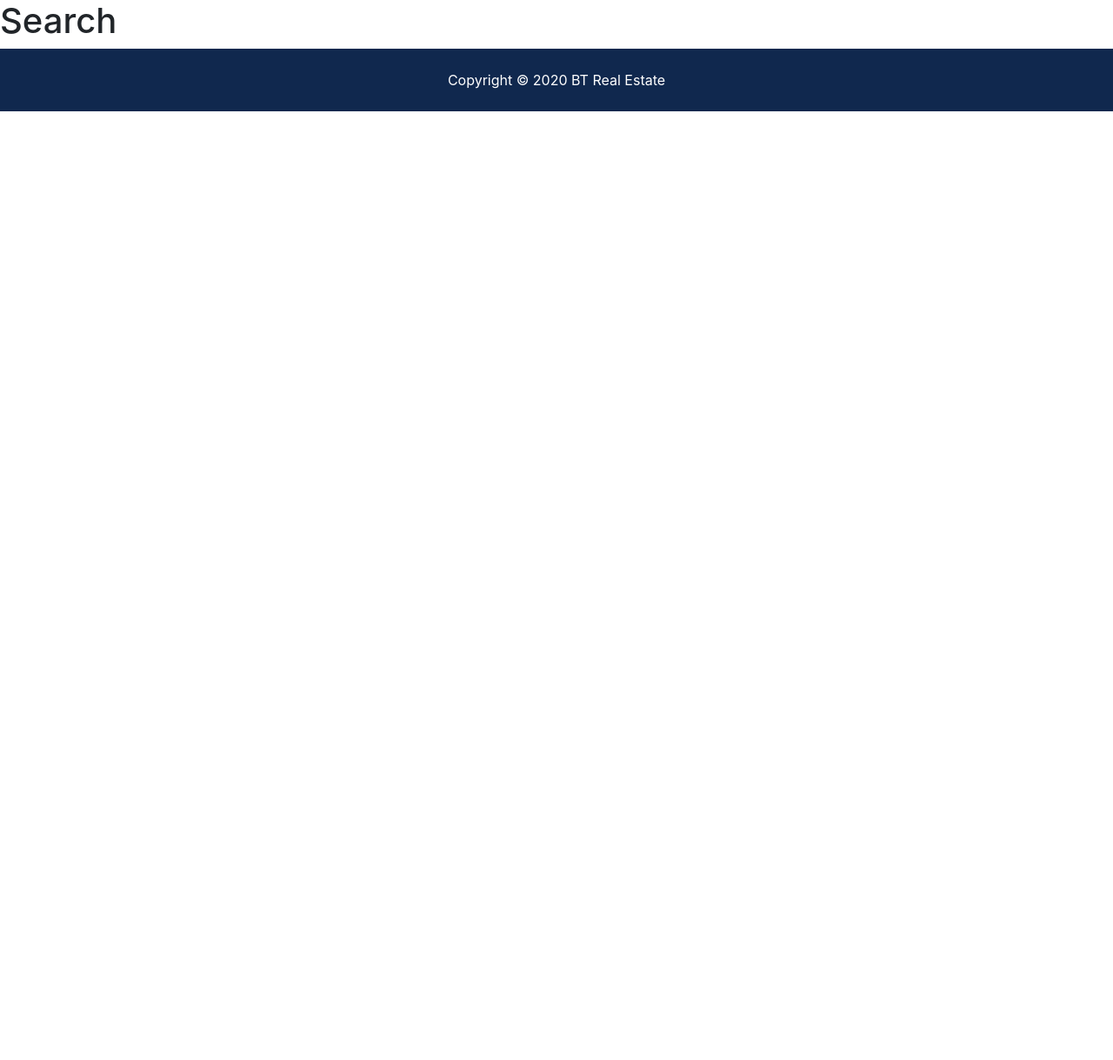
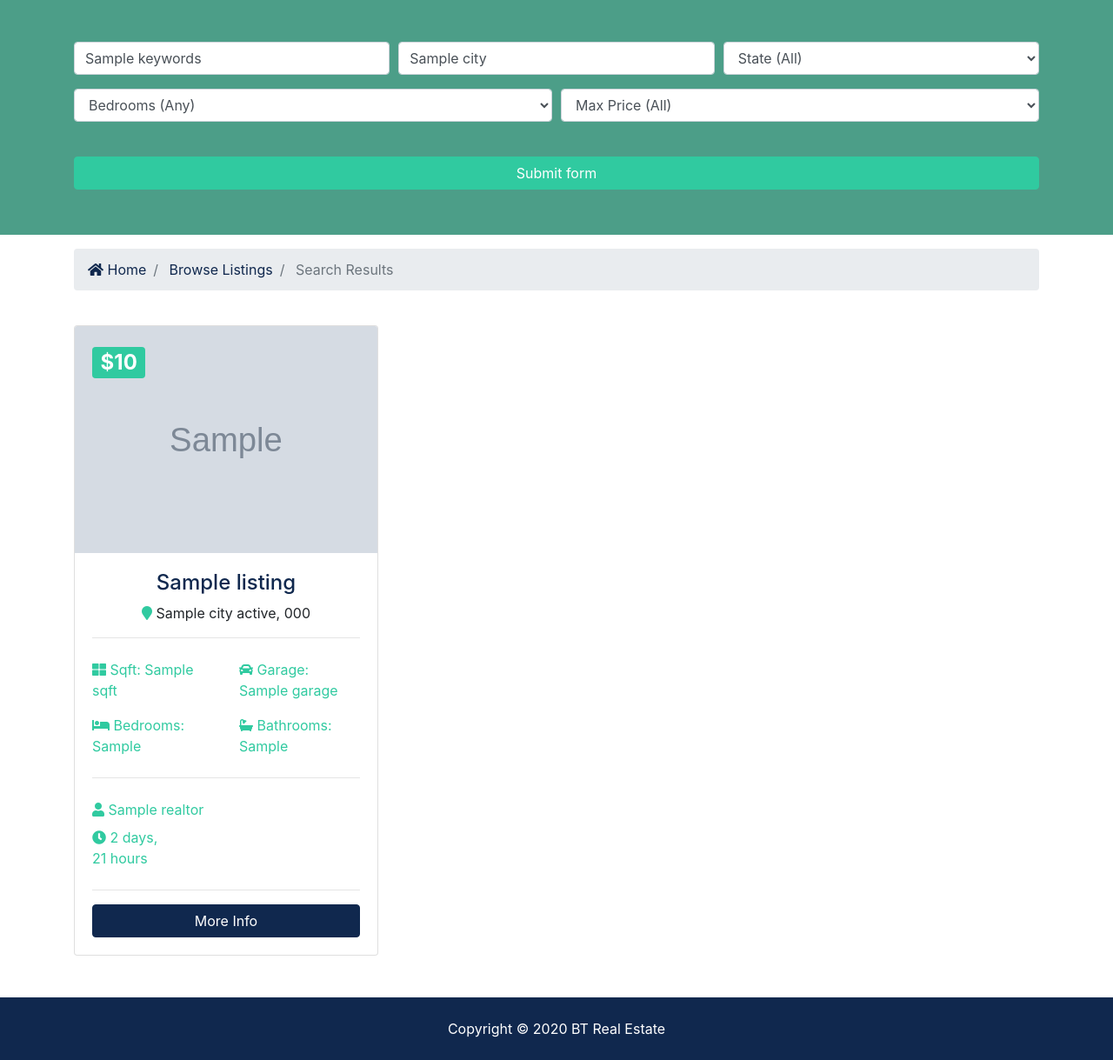
Before and after one commit to Dutt23/Django, a Django app: template templates/listings/search.html in a window 1280 px wide. Shown: the part 128-1347 px from the top of the page at 87% size. Before the commit the page ends 256 px from the top, so only its background shows below. Run offline with Django 3.2, Linux system fonts and the light colour scheme; the template is opened without the code that fills it: most values are stand-ins (such as "Sample title", 1, 10 or a date in 2020); grey boxes marked "Sample" are stand-in pictures; some libraries are stand-ins or nearby versions.

Commit message:
Add search

```diff
--- a/pages/views.py
+++ b/pages/views.py
@@ -2,6 +2,7 @@ from django.shortcuts import render
 from django.http import HttpResponse
 from listings.models import Listing
 from realtors.models import Realtor
+from listings.choices import state_choices,price_choices,bedroom_choices
 
 # Create your views here.
 
@@ -9,7 +10,10 @@ def index(request):
     # Gets only 3
     listings = Listing.objects.order_by('-listDate').filter(isPublished=True)[:3]
     context ={
-        'listings': listings
+        'listings': listings,
+        'state_choices': state_choices,
+        'price_choices': price_choices,
+        'bedroom_choices': bedroom_choices
     }
     return render(request,'pages/index.html',context)
 
--- a/templates/listings/search.html
+++ b/templates/listings/search.html
@@ -1,5 +1,148 @@
 {% extends 'base.html' %}
 
+{% load humanize %}
+
+{% block title %} | Search Results {% endblock %}
+
 {% block content %}
-<h1>Search</h1>
-{% endblock %}
+<section id="showcase-inner" class="showcase-search text-white py-5">
+    <div class="container">
+      <div class="row text-center">
+        <div class="col-md-12">
+          <form action="{% url 'search' %}">
+            <!-- Form Row 1 -->
+            <div class="form-row">
+              <div class="col-md-4 mb-3">
+                <label class="sr-only">Keywords</label>
+                <input type="text" name="keywords" class="form-control" placeholder="Keyword (Pool, Garage, etc)" value="{{ values.keywords }}">
+              </div>
+
+              <div class="col-md-4 mb-3">
+                <label class="sr-only">City</label>
+                <input type="text" name="city" class="form-control" placeholder="City" value="{{ values.city }}">
+              </div>
+
+              <div class="col-md-4 mb-3">
+                <label class="sr-only">State</label>
+                <select name="state" class="form-control">
+                  <option selected="true" disabled="disabled">State (All)</option>
+                  {% for key,value in state_choices.items %}
+                      <option value="{{ key }}"
+                      {% if key == values.state %}
+                        selected
+                      {% endif %}
+                      >{{ value }}</option>
+                    {% endfor %}
+                </select>
+              </div>
+            </div>
+            <!-- Form Row 2 -->
+            <div class="form-row">
+              <div class="col-md-6 mb-3">
+                <label class="sr-only">Bedrooms</label>
+                <select name="bedrooms" class="form-control">
+                  <option selected="true" disabled="disabled">Bedrooms (Any)</option>
+                  {% for key,value in bedroom_choices.items %}
+                      <option value="{{ key }}"
+                      {% if key == values.bedrooms %}
+                        selected
+                      {% endif %}
+                      >{{ value }}</option>
+                    {% endfor %}
+                </select>
+              </div>
+              <div class="col-md-6 mb-3">
+                <select name="price" class="form-control">
+                  <option selected="true" disabled="disabled">Max Price (All)</option>
+                  {% for key,value in price_choices.items %}
+                      <option value="{{ key }}"
+                      {% if key == values.price %}
+                        selected
+                      {% endif %}
+                      >{{ value }}</option>
+                    {% endfor %}
+                </select>
+              </div>
+            </div>
+            <button class="btn btn-secondary btn-block mt-4" type="submit">Submit form</button>
+          </form>
+        </div>
+      </div>
+    </div>
+  </section>
+
+  <!-- Breadcrumb -->
+  <section id="bc" class="mt-3">
+    <div class="container">
+      <nav aria-label="breadcrumb">
+        <ol class="breadcrumb">
+          <li class="breadcrumb-item">
+            <a href="{% url 'index' %}">
+              <i class="fas fa-home"></i> Home</a>
+          </li>
+          <li class="breadcrumb-item">
+            <a href="{% url 'listings' %}">Browse Listings</a>
+          </li>
+          <li class="breadcrumb-item active"> Search Results</li>
+        </ol>
+      </nav>
+    </div>
+  </section>
+
+  <!-- Listings -->
+  <section id="listings" class="py-4">
+    <div class="container">
+      <div class="row">
+        {% if listings %}
+          {% for listing in listings %}
+          <div class="col-md-6 col-lg-4 mb-4">
+              <div class="card listing-preview">
+                <img class="card-img-top" src="{{ listing.photo_main.url }}" alt="">
+                <div class="card-img-overlay">
+                  <h2>
+                    <span class="badge badge-secondary text-white">${{ listing.price | intcomma }}</span>
+                  </h2>
+                </div>
+                <div class="card-body">
+                  <div class="listing-heading text-center">
+                    <h4 class="text-primary">{{ listing.title }}</h4>
+                    <p>
+                      <i class="fas fa-map-marker text-secondary"></i> {{ listing.city }} {{ listing.state }}, {{ listing.zipcode }}</p>
+                  </div>
+                  <hr>
+                  <div class="row py-2 text-secondary">
+                    <div class="col-6">
+                      <i class="fas fa-th-large"></i> Sqft: {{ listing.sqft }}</div>
+                    <div class="col-6">
+                      <i class="fas fa-car"></i> Garage: {{ listing.garage }}</div>
+                  </div>
+                  <div class="row py-2 text-secondary">
+                    <div class="col-6">
+                      <i class="fas fa-bed"></i> Bedrooms: {{ listing.bedRooms }}</div>
+                    <div class="col-6">
+                      <i class="fas fa-bath"></i> Bathrooms: {{ listing.bathRooms }}</div>
+                  </div>
+                  <hr>
+                  <div class="row py-2 text-secondary">
+                    <div class="col-12">
+                      <i class="fas fa-user"></i> {{ listing.realtor }}</div>
+                  </div>
+                  <div class="row text-secondary pb-2">
+                    <div class="col-6">
+                      <i class="fas fa-clock"></i> {{ listing.listDate | timesince }}</div>
+                  </div>
+                  <hr>
+                  <a href="{% url 'listing' listing.id %}" class="btn btn-primary btn-block">More Info</a>
+                </div>
+              </div>
+            </div>
+          {% endfor %}
+        {% else %}
+          <div class="col-md-12">
+            <p>No Listings Available</p>
+          </div>
+        {% endif %}
+      </div>
+    </div>
+  </section>
+  {% endblock %}
--- a/templates/pages/index.html
+++ b/templates/pages/index.html
@@ -12,7 +12,7 @@
                     eveniet vel nostrum magnam
                     voluptatum tempore! Consectetur, id commodi!</p>
                 <div class="search">
-                    <form action="search.html">
+                    <form action="{% url 'search' %}">
                         <!-- Form Row 1 -->
                         <div class="form-row">
                             <div class="col-md-4 mb-3">
@@ -102,6 +102,7 @@
                                     <option value="10">10</option>
                                 </select>
                             </div>
+                            <!-- Name required in select field for query param -->
                             <div class="col-md-6 mb-3">
                                 <select name="price" class="form-control" id="type">
                                     <option selected="true" disabled="disabled">Max Price (Any)</option>
```
Also changed, not shown: listings/choices.py (added, +85 -0 lines), listings/views.py (+44 -2 lines).
